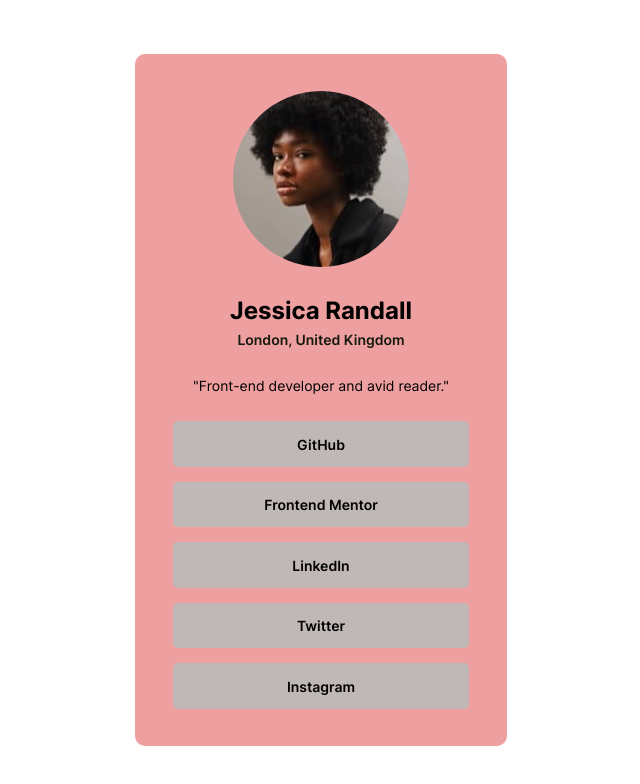
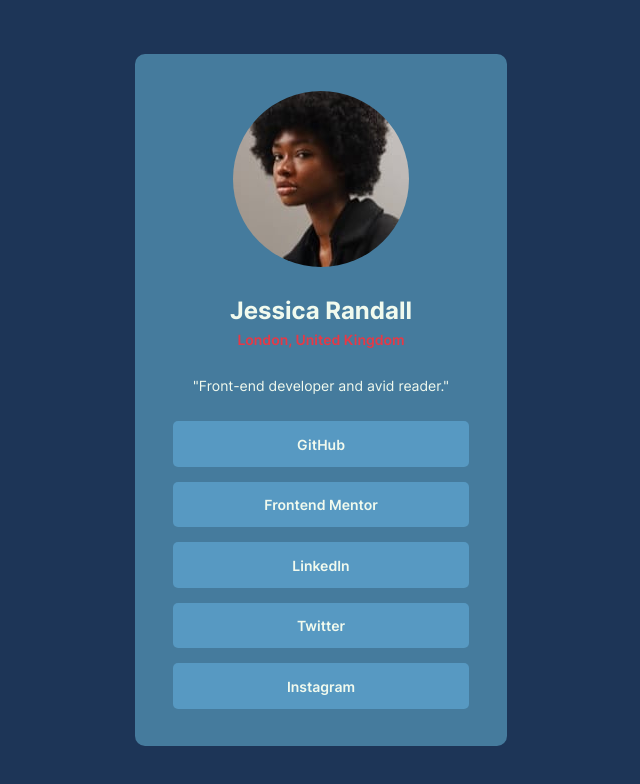
Before and after one commit to py-code314/social-links-profile, a plain HTML site: page index.html in a window 1280 px wide. Shown: the whole page, without its empty margins (319-959 px from the left). Drawn offline with Linux system fonts and the light colour scheme.

Commit message:
Change background & text colors

```diff
--- a/styles.css
+++ b/styles.css
@@ -18,6 +18,11 @@
 }
 
 :root {
+  --bg-color-main: #1d3557;
+  --bg-color-card: #457b9d;
+  --color-text: #f1faee;
+  --color-location: #e63946;
+  --bg-color-links: #5799c2;
   --width-card: clamp(20.438rem, 19.183rem + 5.352vw, 24rem); /* min: 327px, max: 384px */
   --font-size-text: 0.875rem; /* 14px */
   --font-size-name: 1.5rem; /* 24px */
@@ -45,7 +50,7 @@
 body {
   line-height: 1.5;
   min-height: 100svh;
-  /* background-color: #141414; */
+  background-color: var(--bg-color-main);
   padding: 1rem;
   display: flex;
   justify-content: center;
@@ -53,6 +58,7 @@ body {
   text-align: center;
   font-family: "Inter", sans-serif;
   font-size: var(--font-size-text);
+  color:var(--color-text);
 }
 
 img {
@@ -66,6 +72,7 @@ img {
   background-color: #ee9f9f;
   border-radius: 10px;
   padding: var(--padding-profile-card);
+  background-color: var(--bg-color-card);
 }
 
 .profile {
@@ -90,7 +97,7 @@ img {
 
 .profile__location {
   font-weight: var(--font-weight-links);
-  color: #161910;
+  color: var(--color-location);
 
 }
 
@@ -114,11 +121,15 @@ img {
 .social__link {
   display: block;
   text-decoration: none;
-  color: #000;
   font-weight: var(--font-weight-links);
   padding-block: var(--padding-block-social);
-  background-color: #c0b7b7;
+  background-color: var(--bg-color-links);
   border-radius: 5px;
+}
+
+.social__link--status:link,
+.social__link--status:visited {
+  color: inherit;
 }
 
 @media (min-width: 800px) {
```
